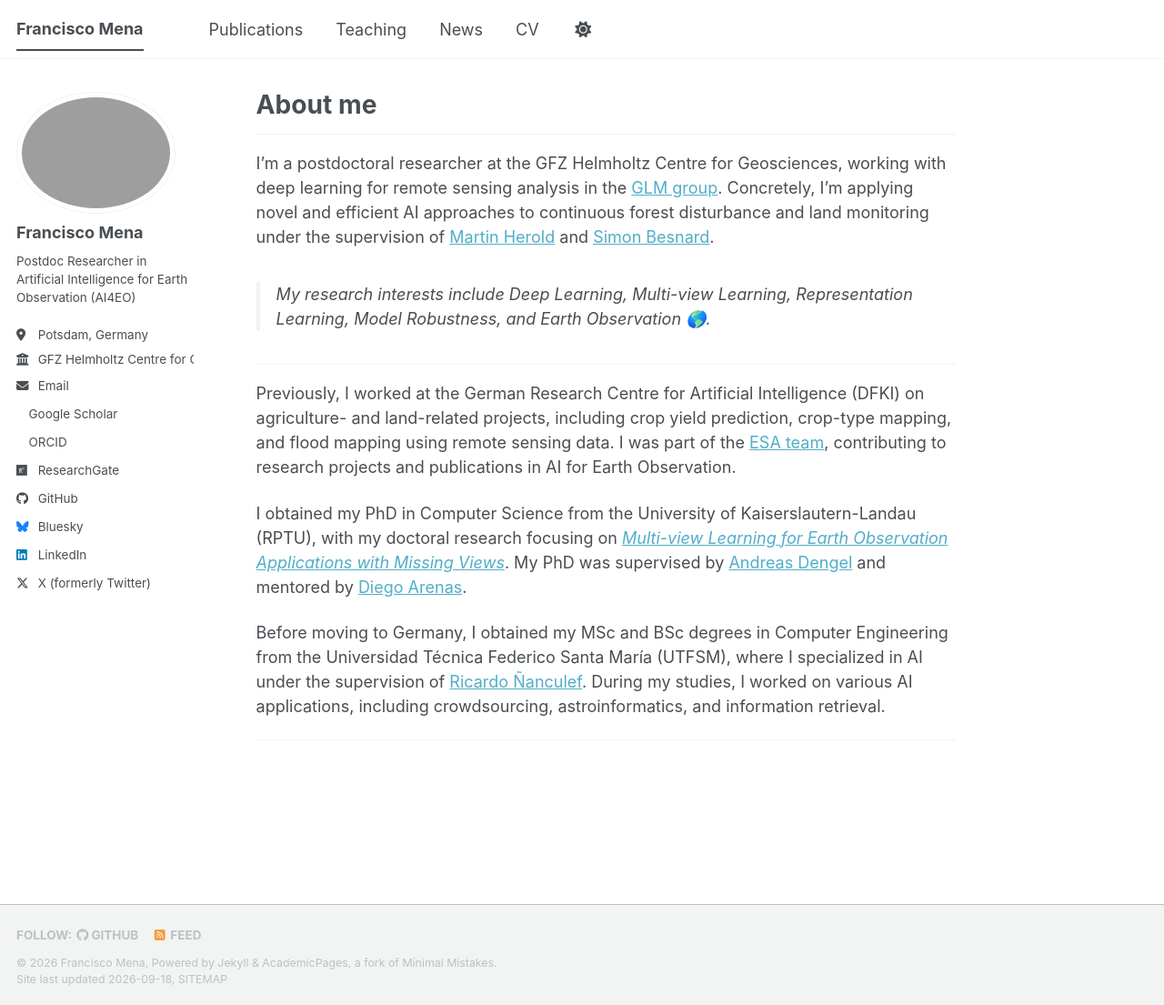
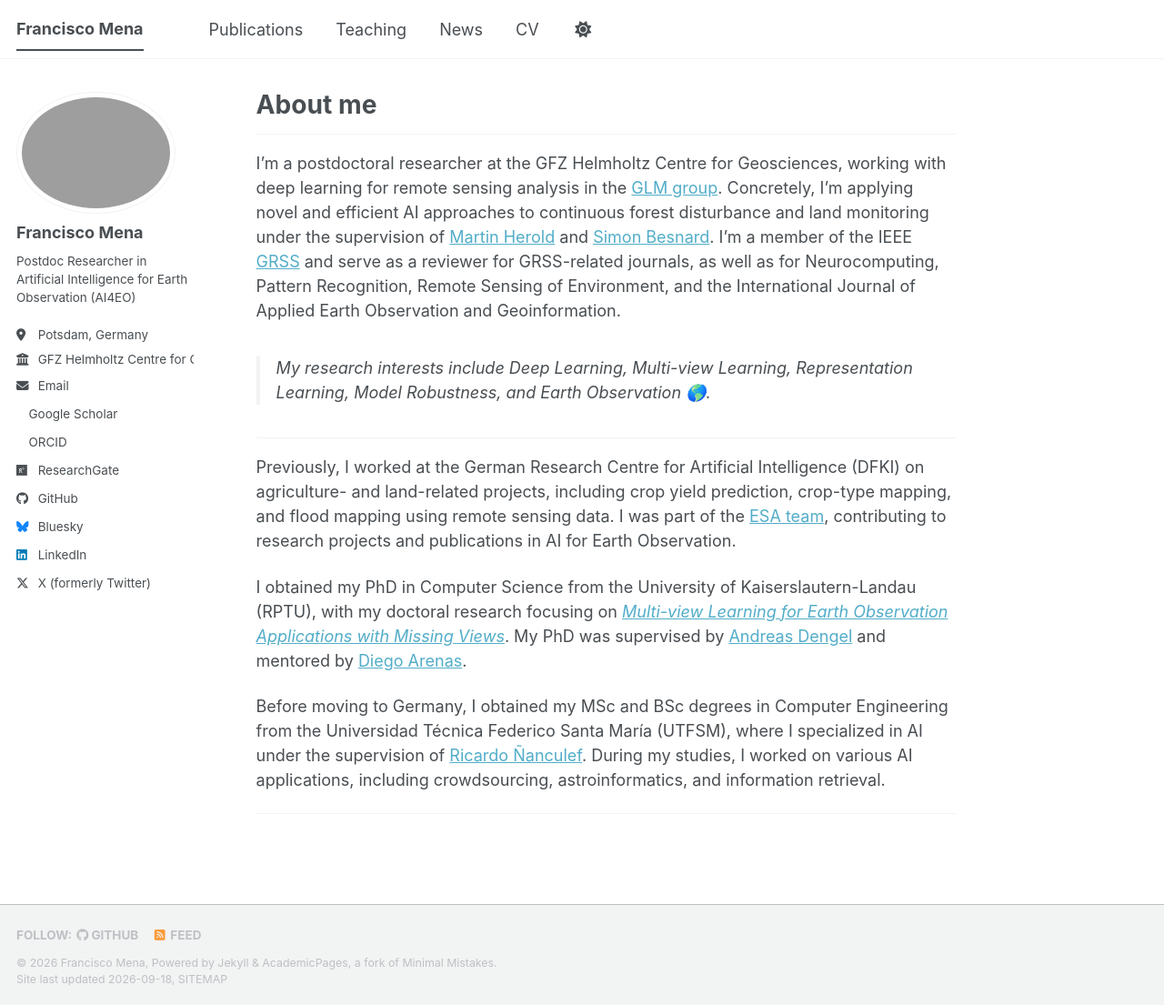
Before and after one commit to fmenat/fmenat.github.io, a Jekyll site: the page built from _pages/about.md, in a window 1280 px wide and 1105 px high. Shown: the whole window at 91% size. Built offline with Jekyll 4.4.1, drawn with Linux system fonts in a browser that asks for light colours; a style sheet for code colours, icons or effects is not loaded.

Commit message:
Update about page with professional affiliations
Added information about IEEE GRSS membership and reviewing roles.

```diff
--- a/_pages/about.md
+++ b/_pages/about.md
@@ -8,6 +8,7 @@ redirect_from:
 ---
 
 I'm a postdoctoral researcher at the GFZ Helmholtz Centre for Geosciences, working with deep learning for remote sensing analysis in the [GLM group](https://www.gfz.de/en/section/remote-sensing-and-geoinformatics/topics/global-land-monitoring). Concretely, I'm applying novel and efficient AI approaches to continuous forest disturbance and land monitoring under the supervision of [Martin Herold](https://www.gfz.de/en/staff/martin.herold) and [Simon Besnard](https://simonbesnard1.github.io/).
+I'm a member of the IEEE [GRSS](https://www.grss-ieee.org/) and serve as a reviewer for GRSS-related journals, as well as for Neurocomputing, Pattern Recognition, Remote Sensing of Environment, and the International Journal of Applied Earth Observation and Geoinformation.
 
 > My research interests include Deep Learning, Multi-view Learning, Representation Learning, Model Robustness, and Earth Observation 🌎.
 
```
